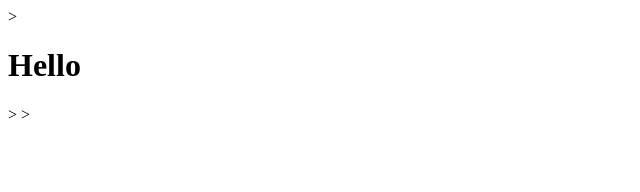
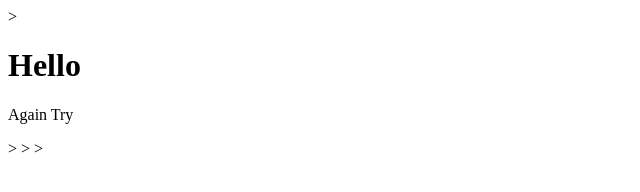
Before and after one commit to Hasan-cou/NBasedML, a plain HTML site: page index.html in a window 1280 px wide. Shown: the full height of the page, 0-640 px from the left. Drawn offline with Linux system fonts and the light colour scheme.

Commit message:
Update index.html

```diff
--- a/index.html
+++ b/index.html
@@ -5,6 +5,7 @@
         </body>
         <body>
             <h1>Hello</h1>
+            <p>Again Try</p>>
             </body>
         </head>>
     </html>>
```
